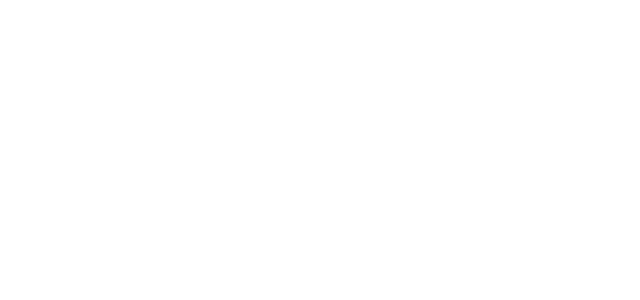
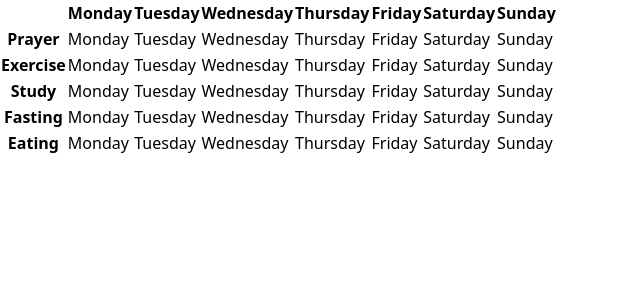
Before and after one commit to ahmed-srk/todo-app, a React (Create React App) app: page / in a window 1280 px wide. Shown: the top 300 px of the page, without its empty margins (0-640 px from the left). Built offline with nearby package versions, Linux system fonts and the light colour scheme.

Commit message:
created table component
This component is the huge deal for this to-do app

```diff
--- a/package.json
+++ b/package.json
@@ -6,6 +6,7 @@
     "@testing-library/jest-dom": "^5.16.5",
     "@testing-library/react": "^13.4.0",
     "@testing-library/user-event": "^13.5.0",
+    "date-fns": "^2.29.3",
     "react": "^18.2.0",
     "react-dom": "^18.2.0",
     "react-scripts": "5.0.1",
--- a/src/App.js
+++ b/src/App.js
@@ -1,9 +1,10 @@
 import React from "react";
+import { Table } from "./Table";
 
 function App() {
     return (
         <div className="App">
-
+            <Table />
         </div>
     );
 }
--- /dev/null
+++ b/src/Table.js
@@ -0,0 +1,31 @@
+import React from "react";
+import "date-fns";
+
+export function Table(props){
+    const dayNames = ['Monday', 'Tuesday', 'Wednesday', 'Thursday', 'Friday', 'Saturday', 'Sunday']
+    const acts = ['prayer', 'exercise', 'study', 'fasting', 'eating']
+    const dailyUpdate = acts.map((act) => ({actName: act, dayUpdate: dayNames.map((day) => ({dayOfWeek: day, completed: false}))}))
+
+    return (
+        <table>
+            <thead>
+                <tr>
+                    <th></th>
+                    {dayNames.map((val, key) => <th key={key}>{val}</th> )}
+                </tr>
+            </thead>
+            <tbody>
+                {
+                    dailyUpdate.map((activity, key) => {
+                        return (
+                            <tr key={key}>
+                                <th>{activity.actName[0].toUpperCase() + activity.actName.substring(1)}</th>
+                                {activity.dayUpdate.map((item, key) => <td key={key}>{item.dayOfWeek}</td> )}
+                            </tr>
+                        )
+                    })
+                }
+            </tbody>
+        </table>
+    )
+}
```
Also changed, not shown: 1 other file (tests, documents, lock files or other folders).
